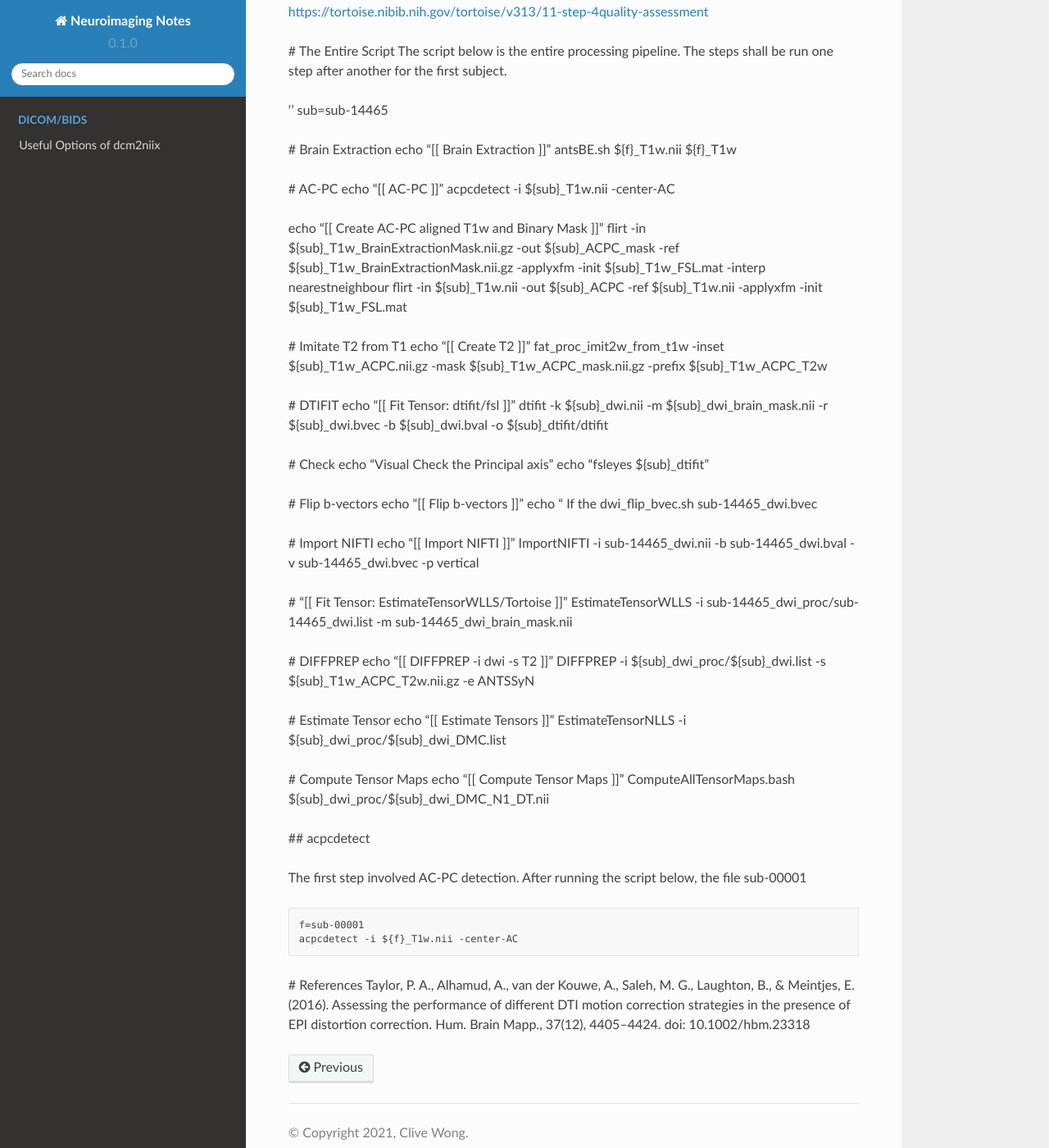
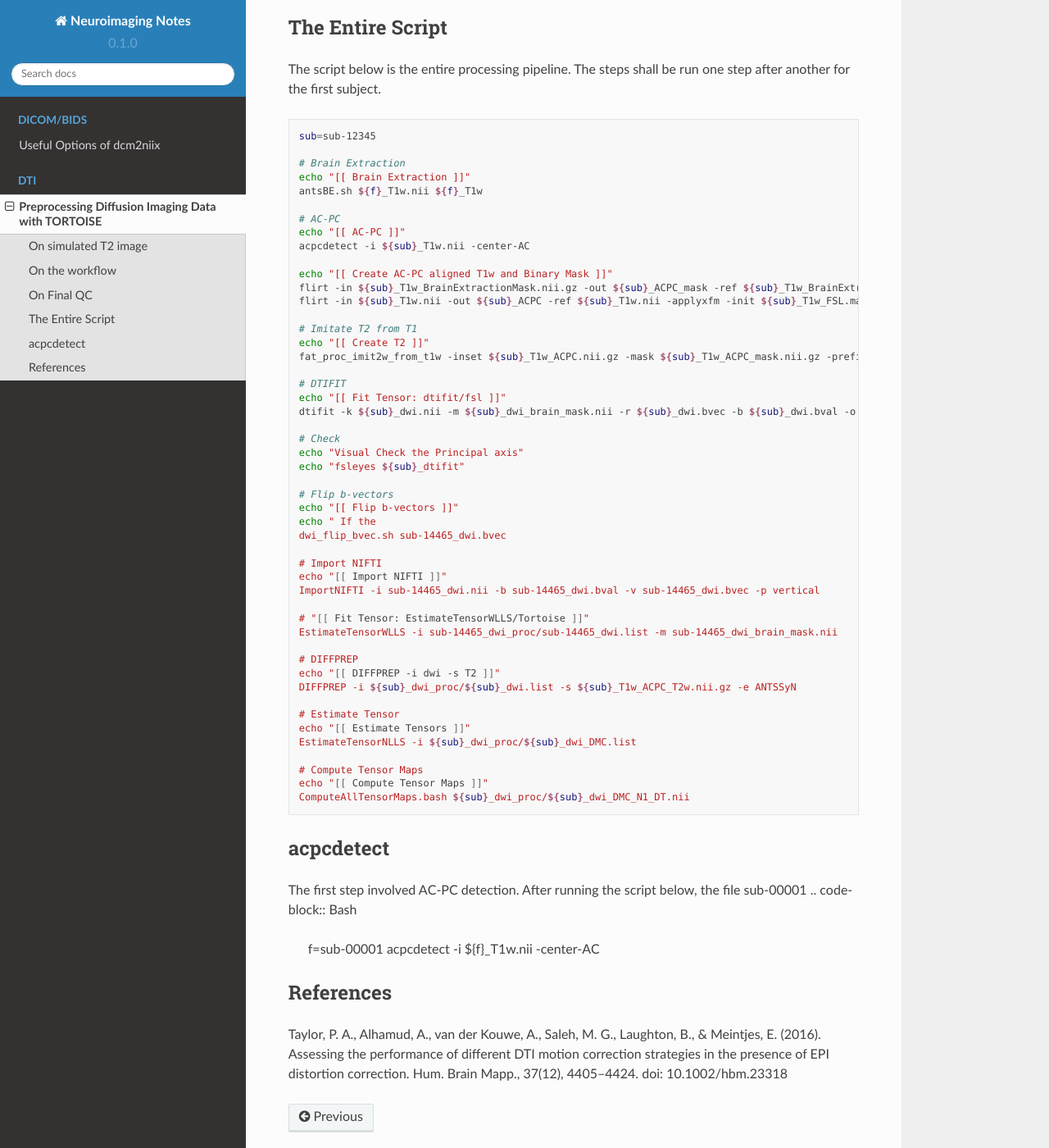
Before and after one commit to clivehywong/neuroimaging, a Sphinx documentation site: the page built from docs/source/diffusion/tortoise.rst, in a window 1280 px wide and 1400 px high, scrolled down 1075 px. Shown: the whole window at 82% size. Built offline with Sphinx 7.4.7 and the Read the Docs theme 2.0.0, drawn with Linux system fonts in a browser that asks for light colours; some of the changed text lies outside the part shown.

Commit message:
Update tortoise.rst

```diff
--- a/docs/source/diffusion/tortoise.rst
+++ b/docs/source/diffusion/tortoise.rst
@@ -1,4 +1,5 @@
-# Preprocessing Diffusion Imaging Data with TORTOISE
+Preprocessing Diffusion Imaging Data with TORTOISE
+###################################################
 
 `Tortoise DTI <https://tortoise.nibib.nih.gov/>` is an intensive preprocessing pipeline.
 
@@ -15,88 +16,96 @@ The preprocessing required several software packages to prepare necessary files,
   - **DIFFPREP from Tortoise**: Preprocess the dw images.
   - **fsleyes from fsl**: Visual check the preprocessed images.
   - **EstimateTensorNLLS from Tortoise**: Tensor estimation
-  -
 
-## On simulated T2 image
+On simulated T2 image
+**********************
 
 A high-resolution T2-weighted image is always better. The problem is T2 images are
 usually not collected, or with high slice thickness.
 
 Taylor (2016 Hum Brain Mapp) suggested that a simulated T2 image could rectify the artifacts.
 
-## On the workflow
+On the workflow
+***************
 
 The first attempt was to align T1 to AC-PC before brain extraction. This step would end up in inaccurate brain extraction.
 
-## On Final QC
+On Final QC
+***********
 
 See the link below to understand different aspects of artifacts.
 https://tortoise.nibib.nih.gov/tortoise/v313/11-step-4quality-assessment
 
-# The Entire Script
+The Entire Script
+*****************
+
 The script below is the entire processing pipeline. The steps shall be run one step after another for the first subject.
 
-''
-sub=sub-14465
+.. code-block:: Bash
 
-# Brain Extraction
-echo "[[ Brain Extraction ]]"
-antsBE.sh ${f}_T1w.nii ${f}_T1w
+  sub=sub-12345
 
-# AC-PC
-echo "[[ AC-PC ]]"
-acpcdetect -i ${sub}_T1w.nii -center-AC
+  # Brain Extraction
+  echo "[[ Brain Extraction ]]"
+  antsBE.sh ${f}_T1w.nii ${f}_T1w
 
-echo "[[ Create AC-PC aligned T1w and Binary Mask ]]"
-flirt -in ${sub}_T1w_BrainExtractionMask.nii.gz -out ${sub}_ACPC_mask -ref ${sub}_T1w_BrainExtractionMask.nii.gz -applyxfm -init ${sub}_T1w_FSL.mat -interp nearestneighbour
-flirt -in ${sub}_T1w.nii -out ${sub}_ACPC -ref ${sub}_T1w.nii -applyxfm -init ${sub}_T1w_FSL.mat
+  # AC-PC
+  echo "[[ AC-PC ]]"
+  acpcdetect -i ${sub}_T1w.nii -center-AC
 
-# Imitate T2 from T1
-echo "[[ Create T2 ]]"
-fat_proc_imit2w_from_t1w -inset ${sub}_T1w_ACPC.nii.gz -mask ${sub}_T1w_ACPC_mask.nii.gz -prefix ${sub}_T1w_ACPC_T2w
+  echo "[[ Create AC-PC aligned T1w and Binary Mask ]]"
+  flirt -in ${sub}_T1w_BrainExtractionMask.nii.gz -out ${sub}_ACPC_mask -ref ${sub}_T1w_BrainExtractionMask.nii.gz -applyxfm -init ${sub}_T1w_FSL.mat -interp nearestneighbour
+  flirt -in ${sub}_T1w.nii -out ${sub}_ACPC -ref ${sub}_T1w.nii -applyxfm -init ${sub}_T1w_FSL.mat
 
-# DTIFIT
-echo "[[ Fit Tensor: dtifit/fsl ]]"
-dtifit -k ${sub}_dwi.nii -m ${sub}_dwi_brain_mask.nii -r ${sub}_dwi.bvec -b ${sub}_dwi.bval -o ${sub}_dtifit/dtifit
+  # Imitate T2 from T1
+  echo "[[ Create T2 ]]"
+  fat_proc_imit2w_from_t1w -inset ${sub}_T1w_ACPC.nii.gz -mask ${sub}_T1w_ACPC_mask.nii.gz -prefix ${sub}_T1w_ACPC_T2w
 
-# Check
-echo "Visual Check the Principal axis"
-echo "fsleyes ${sub}_dtifit"
+  # DTIFIT
+  echo "[[ Fit Tensor: dtifit/fsl ]]"
+  dtifit -k ${sub}_dwi.nii -m ${sub}_dwi_brain_mask.nii -r ${sub}_dwi.bvec -b ${sub}_dwi.bval -o ${sub}_dtifit/dtifit
 
-# Flip b-vectors
-echo "[[ Flip b-vectors ]]"
-echo " If the
-dwi_flip_bvec.sh sub-14465_dwi.bvec
+  # Check
+  echo "Visual Check the Principal axis"
+  echo "fsleyes ${sub}_dtifit"
 
-# Import NIFTI
-echo "[[ Import NIFTI ]]"
-ImportNIFTI -i sub-14465_dwi.nii -b sub-14465_dwi.bval -v sub-14465_dwi.bvec -p vertical
+  # Flip b-vectors
+  echo "[[ Flip b-vectors ]]"
+  echo " If the
+  dwi_flip_bvec.sh sub-14465_dwi.bvec
 
-# "[[ Fit Tensor: EstimateTensorWLLS/Tortoise ]]"
-EstimateTensorWLLS -i sub-14465_dwi_proc/sub-14465_dwi.list -m sub-14465_dwi_brain_mask.nii
+  # Import NIFTI
+  echo "[[ Import NIFTI ]]"
+  ImportNIFTI -i sub-14465_dwi.nii -b sub-14465_dwi.bval -v sub-14465_dwi.bvec -p vertical
 
-# DIFFPREP
-echo "[[ DIFFPREP -i dwi -s T2 ]]"
-DIFFPREP -i ${sub}_dwi_proc/${sub}_dwi.list -s ${sub}_T1w_ACPC_T2w.nii.gz -e ANTSSyN
+  # "[[ Fit Tensor: EstimateTensorWLLS/Tortoise ]]"
+  EstimateTensorWLLS -i sub-14465_dwi_proc/sub-14465_dwi.list -m sub-14465_dwi_brain_mask.nii
 
-# Estimate Tensor
-echo "[[ Estimate Tensors ]]"
-EstimateTensorNLLS -i ${sub}_dwi_proc/${sub}_dwi_DMC.list
+  # DIFFPREP
+  echo "[[ DIFFPREP -i dwi -s T2 ]]"
+  DIFFPREP -i ${sub}_dwi_proc/${sub}_dwi.list -s ${sub}_T1w_ACPC_T2w.nii.gz -e ANTSSyN
 
-# Compute Tensor Maps
-echo "[[ Compute Tensor Maps ]]"
-ComputeAllTensorMaps.bash ${sub}_dwi_proc/${sub}_dwi_DMC_N1_DT.nii
+  # Estimate Tensor
+  echo "[[ Estimate Tensors ]]"
+  EstimateTensorNLLS -i ${sub}_dwi_proc/${sub}_dwi_DMC.list
+
+  # Compute Tensor Maps
+  echo "[[ Compute Tensor Maps ]]"
+  ComputeAllTensorMaps.bash ${sub}_dwi_proc/${sub}_dwi_DMC_N1_DT.nii
 
 
 
-## acpcdetect
+acpcdetect
+**********
 
 The first step involved AC-PC detection. After running the script below, the file sub-00001
-::
+.. code-block:: Bash
   f=sub-00001
   acpcdetect -i ${f}_T1w.nii -center-AC
 
-# References
+References
+**********
+
 Taylor, P. A., Alhamud, A., van der Kouwe, A., Saleh, M. G., Laughton, B., & Meintjes, E. (2016).
 Assessing the performance of different DTI motion correction strategies in the presence of
 EPI distortion correction. Hum. Brain Mapp., 37(12), 4405–4424. doi: 10.1002/hbm.23318
```
